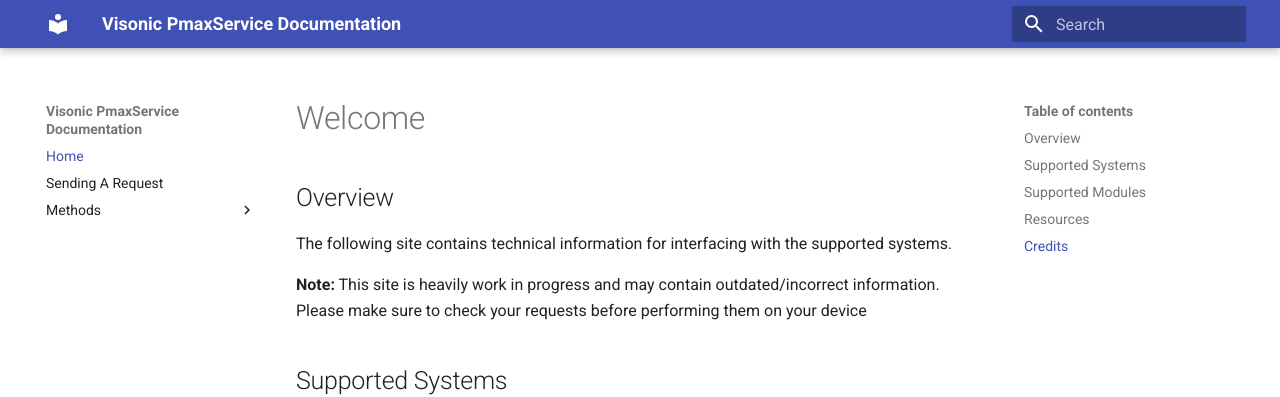
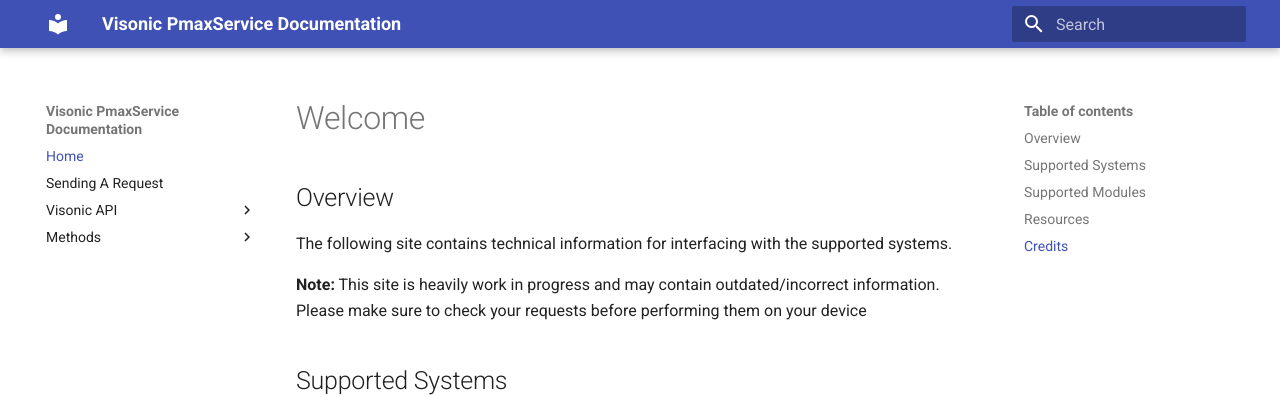
Before and after one commit to rexchoppers/visonic-pmaxservice-docs, an MkDocs documentation site: the page built from docs/index.md, in a window 1280 px wide. Shown: the top 397 px of the page. Built offline with MkDocs 1.6.1 and Material for MkDocs 9.7.7, drawn with Linux system fonts in a browser that asks for light colours.

Commit message:
WIP Changing site structure

```diff
--- a/mkdocs.yml
+++ b/mkdocs.yml
@@ -5,6 +5,8 @@
 nav:
 - Home: 'index.md'
 - Sending A Request: 'sending-a-request.md'
+- Visonic API:
+    - Introduction: 'visonic-api/introduction.md'
 - Methods:
     - 'PmaxService/getApiVersion': 'methods/pmaxservice-getapiversion.md'
     - 'PmaxService/getBatteryLevel': 'methods/pmaxservice-getbatterylevel.md'
```
